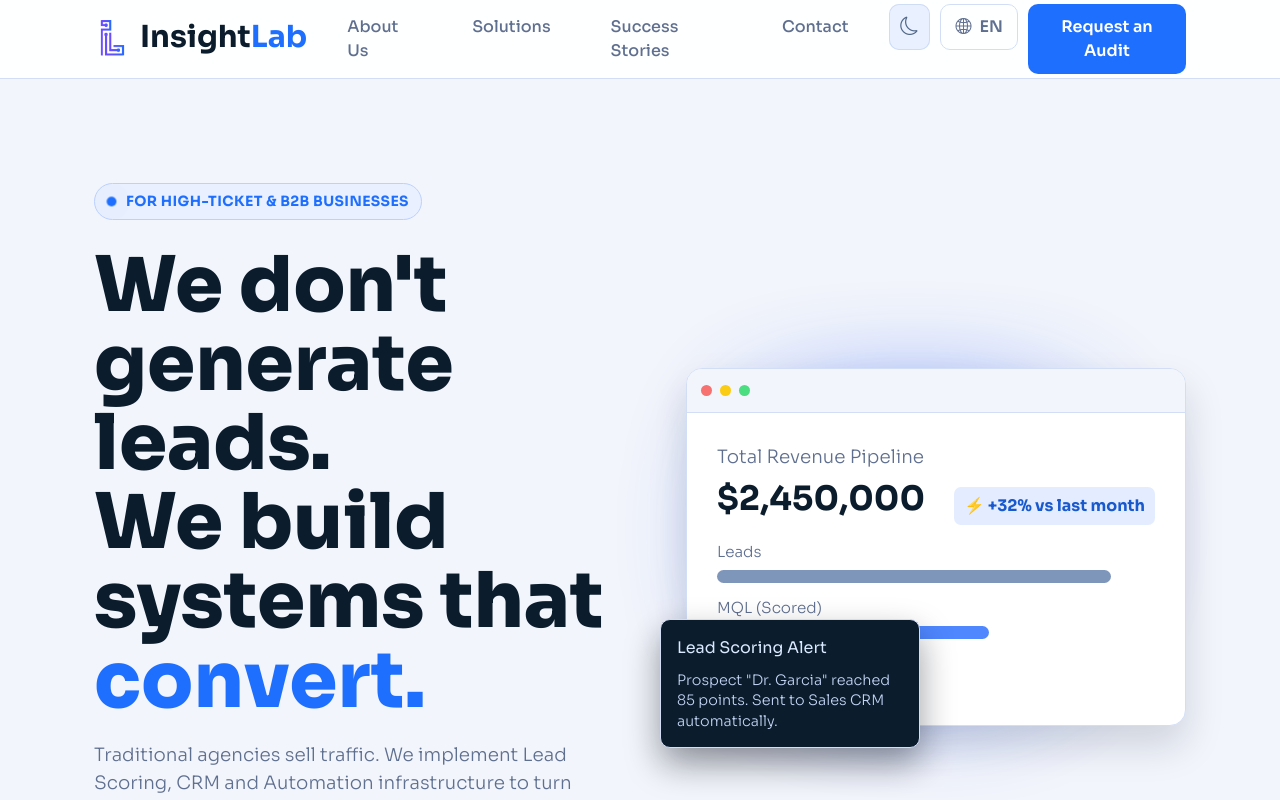
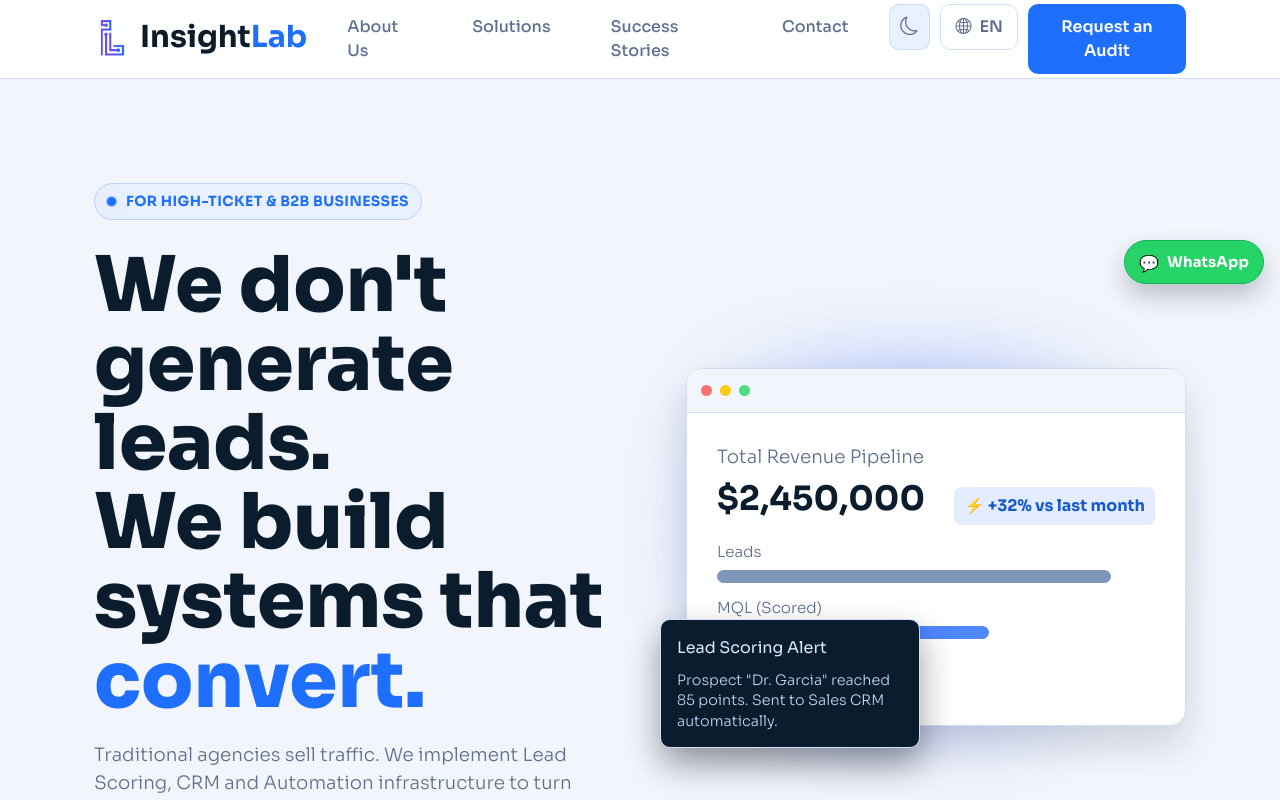
Before and after one commit to EmmanuelQuirozA/Insight-Lab, a React (Vite) app: page / in a window 1280 px wide. Shown: the top 800 px of the page. Built offline with nearby package versions, Linux system fonts and the light colour scheme.

Commit message:
feat: add draggable floating WhatsApp button in site layout

```diff
--- a/src/App.css
+++ b/src/App.css
@@ -2179,3 +2179,47 @@ h1 {
     width: 100%;
   }
 }
+
+.floating-whatsapp {
+  position: fixed;
+  z-index: 70;
+  display: inline-flex;
+  align-items: center;
+  gap: 8px;
+  padding: 10px 14px;
+  border-radius: 999px;
+  border: 1px solid color-mix(in srgb, #25d366 40%, #0c9d53);
+  background: #25d366;
+  color: #ffffff;
+  text-decoration: none;
+  font-weight: 700;
+  box-shadow: 0 12px 24px rgb(11 28 45 / 0.24);
+  touch-action: none;
+  user-select: none;
+}
+
+.floating-whatsapp--right {
+  right: 16px;
+  left: auto;
+}
+
+.floating-whatsapp--left {
+  left: 16px;
+  right: auto;
+}
+
+.floating-whatsapp:hover {
+  background: #1fb65a;
+}
+
+.floating-whatsapp__icon {
+  display: inline-grid;
+  place-items: center;
+  width: 20px;
+  height: 20px;
+}
+
+.floating-whatsapp__label {
+  font-size: 0.92rem;
+  letter-spacing: 0.01em;
+}
--- /dev/null
+++ b/src/components/FloatingWhatsAppButton.tsx
@@ -0,0 +1,78 @@
+import { useRef, useState, type PointerEvent } from 'react'
+
+type Side = 'left' | 'right'
+
+type DragState = {
+  pointerId: number
+  offsetY: number
+}
+
+const WHATSAPP_NUMBER_PLACEHOLDER = 'AQUI_TU_NUMERO'
+
+function clamp(value: number, min: number, max: number) {
+  return Math.min(Math.max(value, min), max)
+}
+
+function FloatingWhatsAppButton() {
+  const buttonRef = useRef<HTMLAnchorElement>(null)
+  const [side, setSide] = useState<Side>('right')
+  const [top, setTop] = useState(240)
+  const [dragState, setDragState] = useState<DragState | null>(null)
+
+  const href = `https://wa.me/${WHATSAPP_NUMBER_PLACEHOLDER}`
+
+  const handlePointerDown = (event: PointerEvent<HTMLAnchorElement>) => {
+    if (!buttonRef.current) {
+      return
+    }
+
+    const rect = buttonRef.current.getBoundingClientRect()
+    buttonRef.current.setPointerCapture(event.pointerId)
+    setDragState({
+      pointerId: event.pointerId,
+      offsetY: event.clientY - rect.top,
+    })
+  }
+
+  const handlePointerMove = (event: PointerEvent<HTMLAnchorElement>) => {
+    if (!dragState || event.pointerId !== dragState.pointerId || !buttonRef.current) {
+      return
+    }
+
+    const viewportHeight = window.innerHeight
+    const buttonHeight = buttonRef.current.offsetHeight
+    const nextTop = clamp(event.clientY - dragState.offsetY, 96, viewportHeight - buttonHeight - 24)
+
+    setTop(nextTop)
+    setSide(event.clientX < window.innerWidth / 2 ? 'left' : 'right')
+  }
+
+  const handlePointerUp = (event: PointerEvent<HTMLAnchorElement>) => {
+    if (dragState && event.pointerId === dragState.pointerId && buttonRef.current?.hasPointerCapture(event.pointerId)) {
+      buttonRef.current.releasePointerCapture(event.pointerId)
+      setDragState(null)
+    }
+  }
+
+  return (
+    <a
+      ref={buttonRef}
+      className={`floating-whatsapp floating-whatsapp--${side}`}
+      href={href}
+      target="_blank"
+      rel="noreferrer"
+      aria-label="Enviar mensaje por WhatsApp"
+      style={{ top: `${top}px` }}
+      onPointerDown={handlePointerDown}
+      onPointerMove={handlePointerMove}
+      onPointerUp={handlePointerUp}
+    >
+      <span className="floating-whatsapp__icon" aria-hidden="true">
+        💬
+      </span>
+      <span className="floating-whatsapp__label">WhatsApp</span>
+    </a>
+  )
+}
+
+export default FloatingWhatsAppButton
--- a/src/components/SiteLayout.tsx
+++ b/src/components/SiteLayout.tsx
@@ -1,6 +1,7 @@
 import { useMemo, useState, type ReactNode } from 'react'
 import Header from './Header'
 import Footer from './Footer'
+import FloatingWhatsAppButton from './FloatingWhatsAppButton'
 import useSystemTheme from '../hooks/useSystemTheme'
 import useDetectedLanguage from '../hooks/useDetectedLanguage'
 
@@ -95,6 +96,8 @@ function SiteLayout({ children, mainClassName, language: controlledLanguage, onL
 
       <main className={classes}>{children({ language })}</main>
 
+      <FloatingWhatsAppButton />
+
       <Footer
         brandName="Insight"
         brandAccent="Lab"
```
